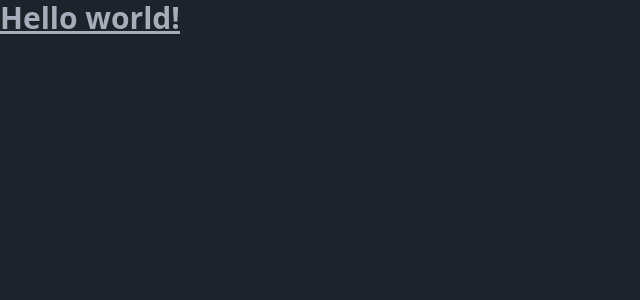
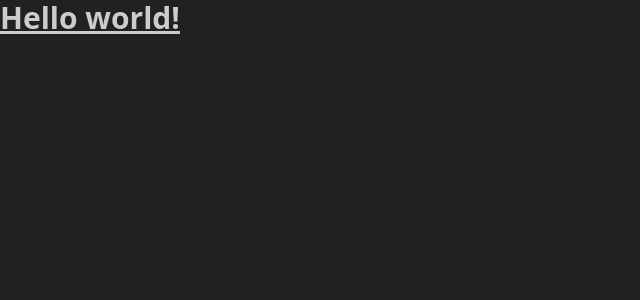
Before and after one commit to TejBirringTM/GenocideWatch-App, a Vue app: page / in a window 1280 px wide. Shown: the top 300 px of the page, without its empty margins (0-640 px from the left). Built offline with nearby package versions, Linux system fonts and the light colour scheme.

Commit message:
Implement theme changing.

```diff
--- a/index.html
+++ b/index.html
@@ -1,10 +1,10 @@
 <!DOCTYPE html>
-<html lang="en" data-theme="dark">
+<html lang="en">
   <head>
     <meta charset="UTF-8">
     <link rel="icon" href="/favicon.ico">
     <meta name="viewport" content="width=device-width, initial-scale=1.0">
-    <title>Vite App</title>
+    <title>Genocide•Watch</title>
   </head>
   <body>
     <div id="app"></div>
--- a/src/App.vue
+++ b/src/App.vue
@@ -1,4 +1,10 @@
 <script setup lang="ts">
+  import { onBeforeMount } from 'vue';
+  import { applyTheme } from './features/themes/libs/theme';
+
+  onBeforeMount(()=>{
+    applyTheme();
+  })
 </script>
 
 <template>
--- /dev/null
+++ b/src/features/themes/data/themes.ts
@@ -0,0 +1,8 @@
+export const themeOptions = [
+    "corporate",
+    "business"
+] as const;
+
+export type ThemeOption = typeof themeOptions[number];
+
+export const defaultTheme : ThemeOption = "business";
--- /dev/null
+++ b/src/features/themes/libs/theme.ts
@@ -0,0 +1,22 @@
+import { ref } from "vue";
+import { defaultTheme, type ThemeOption } from "../data/themes";
+
+const activeTheme = ref(defaultTheme);
+
+function _applyTheme(theme: ThemeOption) {
+    const html = document.getElementsByTagName("html").item(0);
+    if (!html) {
+        console.error("Failed to find 'html' tag.");
+    } else {
+        html.setAttribute("data-theme", theme);
+    }
+}
+
+export function applyTheme(theme?: ThemeOption | undefined | null) {
+    if (!theme) {
+        activeTheme.value = defaultTheme;
+    } else {
+        activeTheme.value = theme;
+    }
+    _applyTheme(activeTheme.value);
+}
--- a/src/main.ts
+++ b/src/main.ts
@@ -11,4 +11,5 @@ const app = createApp(App)
 app.use(createPinia())
 app.use(router)
 
+// mount
 app.mount('#app')
```
Also changed, not shown: src/features/themes/README.md (added).
